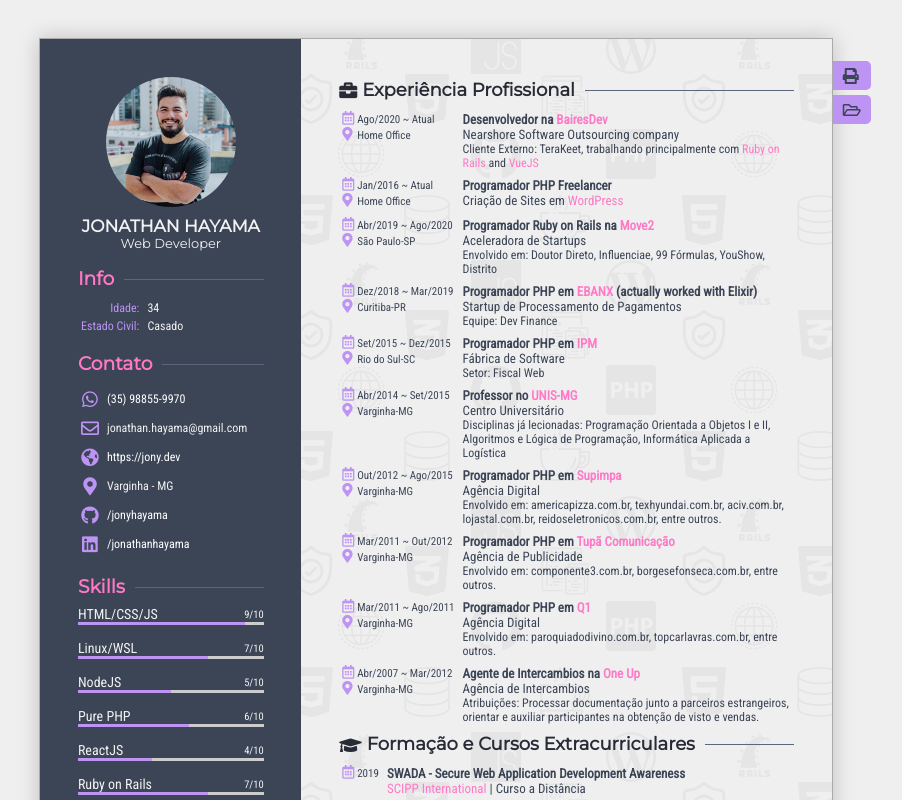
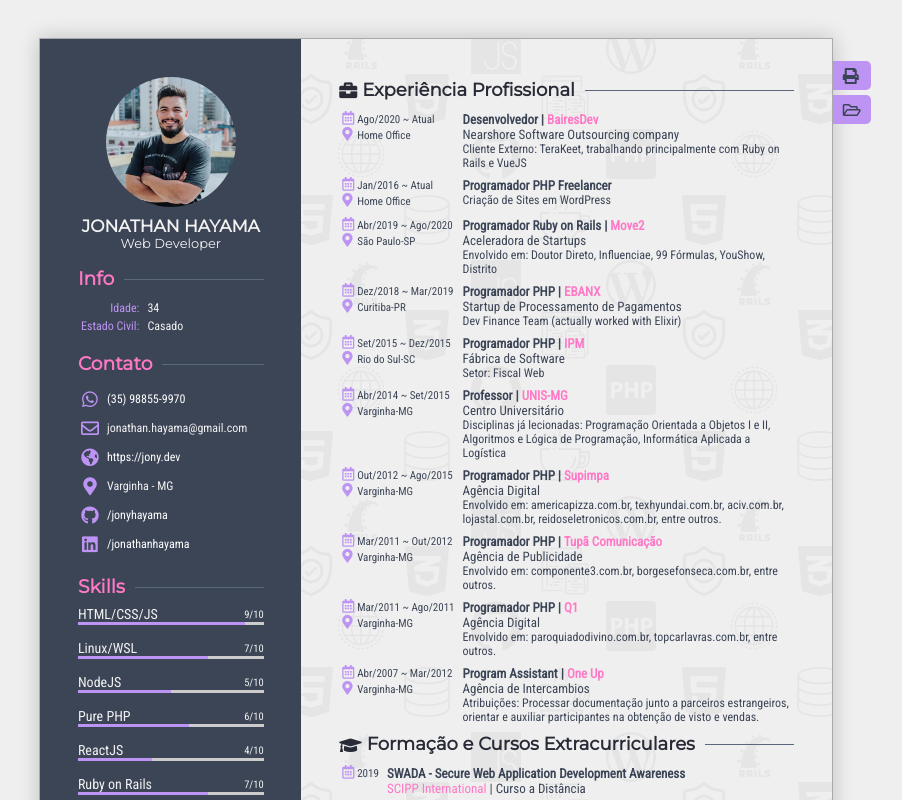
Before and after one commit to jonyhayama/resume, a Nuxt app: page /pt-br in a window 1280 px wide. Shown: the top 800 px of the page, without its empty margins (204-1106 px from the left). Built offline with nearby package versions, Linux system fonts and the light colour scheme.

Commit message:
🎨 Separate data from markup

```diff
--- a/components/WorkExperience.vue
+++ b/components/WorkExperience.vue
@@ -6,158 +6,185 @@
   }
 })
 const __ = useTranslation(props.lang);
+
+const jobs = [
+  {
+    company: {
+      name: 'BairesDev',
+      segment: __('Nearshore Software Outsourcing company'),
+      url: 'https://www.bairesdev.com/'
+    },
+    position: __('Developer'),
+    dates: [{
+      from: 'Aug/2020',
+      to: 'Current',
+    }],
+    location: __('Home Office'),
+    description: __('External Client: TeraKeet, mainly workwing with Ruby on Rails and VueJS')
+  },
+  {
+    company: null,
+    position: __('Freelance PHP Developer'),
+    dates: [{
+      from: 'Jan/2016',
+      to: 'Current',
+    }],
+    location: __('Home Office'),
+    description: __('Website creation using WordPress')
+  },
+  {
+    company: {
+      name: 'Move2',
+      segment: __('Startup Accelerator'),
+      url: 'http://move2.com.br'
+    },
+    position: __('Ruby on Rails Developer'),
+    dates: [{
+      from: 'Apr/2019',
+      to: 'Aug/2020',
+    }],
+    location: __('São Paulo-SP, BRA'),
+    description: __('Engaged in: Doutor Direto, Influenciae, 99 Fórmulas, YouShow, Distrito')
+  },
+  {
+    company: {
+      name: 'EBANX',
+      segment: __('Payment Process Startup'),
+      url: 'http://ebanx.com.br'
+    },
+    position: __('PHP Developer'),
+    dates: [{
+      from: 'Dec/2018',
+      to: 'Mar/2019',
+    }],
+    location: __('Curitiba-PR, BRA'),
+    description: __('Dev Finance Team (actually worked with Elixir)')
+  },
+  {
+    company: {
+      name: 'IPM',
+      segment: __('Software House'),
+      url: 'https://www.ipm.com.br/'
+    },
+    position: __('PHP Developer'),
+    dates: [{
+      from: 'Sep/2015',
+      to: 'Dec/2015',
+    }],
+    location: __('Rio do Sul-SC, BRA'),
+    description: __('Sector: Fiscal Web')
+  },
+  {
+    company: {
+      name: 'UNIS-MG',
+      segment: __('University'),
+      url: 'https://unis.edu.br/'
+    },
+    position: __('Professor'),
+    dates: [{
+      from: 'Apr/2014',
+      to: 'Sep/2015',
+    }],
+    location: __('Varginha-MG, BRA'),
+    description: __('Subjects: Object Oriented Programming I and II, Algorithms and Programming Logic, Computing applied to logistics')
+  },
+  {
+    company: {
+      name: 'Supimpa',
+      segment: __('Digital Agency'),
+      url: 'https://www.agenciasupimpa.com.br/'
+    },
+    position: __('PHP Developer'),
+    dates: [{
+      from: 'Oct/2012',
+      to: 'Ago/2015',
+    }],
+    location: __('Varginha-MG, BRA'),
+    description: __('Engaged in: americapizza.com.br, texhyundai.com.br, aciv.com.br, lojastal.com.br, reidoseletronicos.com.br, among others.')
+  },
+  {
+    company: {
+      name: 'Tupã Comunicação',
+      segment: __('Ad Agency'),
+      url: 'https://tupacomunicacao.com.br/'
+    },
+    position: __('PHP Developer'),
+    dates: [{
+      from: 'Mar/2011',
+      to: 'Oct/2012',
+    }],
+    location: __('Varginha-MG, BRA'),
+    description: __('Engaged in: componente3.com.br, borgesefonseca.com.br, among others.')
+  },
+  {
+    company: {
+      name: 'Q1',
+      segment: __('Digital Agency'),
+      url: 'http://q1agenciadigital.com.br'
+    },
+    position: __('PHP Developer'),
+    dates: [{
+      from: 'Mar/2011',
+      to: 'Ago/2011',
+    }],
+    location: __('Varginha-MG, BRA'),
+    description: __('Engaged in: paroquiadodivino.com.br, topcarlavras.com.br, among others.')
+  },
+  {
+    company: {
+      name: 'One Up',
+      segment: __('Travel Agency'),
+      url: 'http://workandtravel.com.br/'
+    },
+    position: __('Program Assistant'),
+    dates: [{
+      from: 'Apr/2007',
+      to: 'Mar/2012',
+    }],
+    location: __('Varginha-MG, BRA'),
+    description: __('Duties: Gather and revise documents, send documents to Visa Sponsors, help participants to schedule their visa appointments and fill out the required documents.')
+  },
+  {
+    hidden: true,
+    company: {
+      name: 'ICC Informática',
+      segment: __('Computing School'),
+      url: 'http://workandtravel.com.br/'
+    },
+    position: __('Teacher'),
+    dates: [{
+      from: 'Mar/2004',
+      to: 'Dez/2006',
+    }, {
+      from: 'Abr/2007',
+      to: 'Set/2007'
+    }],
+    location: __('Varginha-MG, BRA'),
+    description: __('Subjects: Windows, MS Office, CorelDraw, Photoshop, Webdesign')
+  },
+]
 </script>
 
 <template>
   <h2><i class="fas fa-briefcase"></i>{{ __('Work Experience') }}</h2>
   <table>
-    <tr>
+    <tr v-for="job in jobs" :class="{ hidden: job.hidden }">
       <td>
-        <i class="far fa-calendar-alt"></i>{{ __('Aug/2020 ~ Current') }}
-        <br /><i class="fa fa-map-marker-alt"></i>{{ __('Home Office') }}
+        <template v-for="date in job.dates">
+          <i class="far fa-calendar-alt"></i>{{ __(`${date.from} ~ ${date.to}`) }}<br />
+        </template>
+        <i class="fa fa-map-marker-alt"></i>{{ job.location }}
       </td>
       <td>
-        <strong>{{ __('Developer at') }} <a href="https://www.bairesdev.com/" target="_blank"
-            rel="nofollow">BairesDev</a></strong>
-        <br />{{ __('Nearshore Software Outsourcing company') }}
+        <strong>{{ job.position }}
+          <template v-if="job.company">
+            | <a :href="job.company.url" target="_blank" rel="nofollow">{{ job.company.name }}</a>
+          </template>
+        </strong>
+        <br />
+        {{ job.company && job.company.segment }}
         <div>
-          {{ __('External Client: TeraKeet, mainly workwing with') }} <a href="https://rubyonrails.org/" target="_blank"
-            rel="nofollow">Ruby on Rails</a> and <a href="https://vuejs.org/" target="_blank"
-            rel="nofollow">VueJS</a>
-        </div>
-      </td>
-    </tr>
-    <tr>
-      <td>
-        <i class="far fa-calendar-alt"></i>{{ __('Jan/2016 ~ Current') }}
-        <br /><i class="fa fa-map-marker-alt"></i>{{ __('Home Office') }}
-      </td>
-      <td>
-        <strong>{{ __('Freelance PHP Developer') }}</strong>
-        <br />{{ __('Website creation using') }} <a href="https://wordpress.org/" target="_blank" rel="nofollow">WordPress</a>
-      </td>
-    </tr>
-    <tr>
-      <td>
-        <i class="far fa-calendar-alt"></i>{{ __('Apr/2019 ~ Aug/2020') }}
-        <br /><i class="fa fa-map-marker-alt"></i>{{ __('São Paulo-SP, BRA') }}
-      </td>
-      <td>
-        <strong>{{ __('Ruby on Rails Developer at') }} <a href="http://move2.com.br" target="_blank"
-            rel="nofollow">Move2</a></strong>
-        <br />{{ __('Startup Accelerator') }}
-        <div>
-          {{ __('Engaged in: Doutor Direto, Influenciae, 99 Fórmulas, YouShow, Distrito') }}
-        </div>
-      </td>
-    </tr>
-    <tr>
-      <td>
-        <i class="far fa-calendar-alt"></i>{{ __('Dec/2018 ~ Mar/2019') }}
-        <br /><i class="fa fa-map-marker-alt"></i>{{ __('Curitiba-PR, BRA') }}
-      </td>
-      <td>
-        <strong>{{ __('PHP Developer at') }} <a href="http://ebanx.com.br" target="_blank" rel="nofollow">EBANX</a> {{ __('(actually worked with Elixir)') }}</strong>
-        <br />{{ __('Payment Process Startup') }}
-        <div>
-          {{ __('Dev Finance Team') }}
-        </div>
-      </td>
-    </tr>
-    <tr>
-      <td>
-        <i class="far fa-calendar-alt"></i>{{ __('Sep/2015 ~ Dec/2015') }}
-        <br /><i class="fa fa-map-marker-alt"></i>{{ __('Rio do Sul-SC, BRA') }}
-      </td>
-      <td>
-        <strong>{{ __('PHP Developer at') }} <a href="https://www.ipm.com.br/" target="_blank" rel="nofollow">IPM</a></strong>
-        <br />{{ __('Software House') }}
-        <div>
-          {{ __('Sector: Fiscal Web') }}
-        </div>
-      </td>
-    </tr>
-    <tr>
-      <td>
-        <i class="far fa-calendar-alt"></i>{{ __('Apr/2014 ~ Sep/2015') }}
-        <br /><i class="fa fa-map-marker-alt"></i>{{ __('Varginha-MG, BRA') }}
-      </td>
-      <td>
-        <strong>{{ __('Professor at') }} <a href="https://unis.edu.br/" target="_blank" rel="nofollow">UNIS-MG</a></strong>
-        <br />{{ __('University') }}
-        <div>
-          {{ __('Subjects: Object Oriented Programming I and II, Algorithms and Programming Logic, Computing applied to logistics') }}
-        </div>
-      </td>
-    </tr>
-    <tr>
-      <td>
-        <i class="far fa-calendar-alt"></i>{{ __('Oct/2012 ~ Ago/2015') }}
-        <br /><i class="fa fa-map-marker-alt"></i>{{ __('Varginha-MG, BRA') }}
-      </td>
-      <td>
-        <strong>{{ __('PHP Developer at') }} <a href="https://www.agenciasupimpa.com.br/" target="_blank"
-            rel="nofollow">Supimpa</a></strong>
-        <br />{{ __('Digital Agency') }}
-        <div>
-          {{ __('Engaged in: americapizza.com.br, texhyundai.com.br, aciv.com.br, lojastal.com.br, reidoseletronicos.com.br, among others.') }}
-        </div>
-      </td>
-    </tr>
-    <tr>
-      <td>
-        <i class="far fa-calendar-alt"></i>{{ __('Mar/2011 ~ Oct/2012') }}
-        <br /><i class="fa fa-map-marker-alt"></i>{{ __('Varginha-MG, BRA') }}
-      </td>
-      <td>
-        <strong>{{ __('PHP Developer at') }} <a href="https://tupacomunicacao.com.br/pt/home/" target="_blank"
-            rel="nofollow">Tupã Comunicação</a></strong>
-        <br />{{ __('Ad Agency') }}
-        <div>
-          {{ __('Engaged in: componente3.com.br, borgesefonseca.com.br, among others.') }}
-        </div>
-      </td>
-    </tr>
-    <tr>
-      <td>
-        <i class="far fa-calendar-alt"></i>{{ __('Mar/2011 ~ Ago/2011') }}
-        <br /><i class="fa fa-map-marker-alt"></i>{{ __('Varginha-MG, BRA') }}
-      </td>
-      <td>
-        <strong>{{ __('PHP Developer at') }} <a href="http://q1agenciadigital.com.br" target="_blank"
-            rel="nofollow">Q1</a></strong>
-        <br />{{ __('Digital Agency') }}
-        <div>
-          {{ __('Engaged in: paroquiadodivino.com.br, topcarlavras.com.br, among others.') }}
-        </div>
-      </td>
-    </tr>
-    <tr>
-      <td>
-        <i class="far fa-calendar-alt"></i>{{ __('Apr/2007 ~ Mar/2012') }}
-        <br /><i class="fa fa-map-marker-alt"></i>{{ __('Varginha-MG, BRA') }}
-      </td>
-      <td>
-        <strong>{{ __('Program Assistant at') }} <a href="http://workandtravel.com.br/" target="_blank" rel="nofollow">One
-            Up</a></strong>
-        <br />{{ __('Travel Agency') }}
-        <div>
-          {{ __('Duties: Gather and revise documents, send documents to Visa Sponsors, help participants to schedule their visa appointments and fill out the required documents.') }}
-        </div>
-      </td>
-    </tr>
-    <tr class="hidden">
-      <td>
-        <i class="far fa-calendar-alt"></i>{{ __('Mar/2004 ~ Dez/2006') }}
-        <br /><i class="far fa-calendar-alt"></i>{{ __('Abr/2007 ~ Set/2007') }}
-        <br /><i class="fa fa-map-marker-alt"></i>{{ __('Varginha-MG, BRA') }}
-      </td>
-      <td>
-        <strong>{{ __('Teacher at') }} <a href="http://grupoicc.com.br/" target="_blank" rel="nofollow">ICC
-            Informática</a></strong>
-        <br />{{ __('Computing School') }}
-        <div>
-          {{ __('Subjects: Windows, MS Office, CorelDraw, Photoshop, Webdesign') }}
+          {{ job.description }}
         </div>
       </td>
     </tr>
--- a/composables/useTranslation.js
+++ b/composables/useTranslation.js
@@ -14,19 +14,19 @@
     'Coffee': 'Café',
     'Work Experience': 'Experiência Profissional',
     'Aug/2020 ~ Current': 'Ago/2020 ~ Atual',
-    'Developer at': 'Desenvolvedor na',
-    'External Client: TeraKeet, mainly workwing with': 'Cliente Externo: TeraKeet, trabalhando principalmente com',
+    'Developer': 'Desenvolvedor',
+    'External Client: TeraKeet, mainly workwing with Ruby on Rails and VueJS': 'Cliente Externo: TeraKeet, trabalhando principalmente com Ruby on Rails e VueJS',
     'Jan/2016 ~ Current': 'Jan/2016 ~ Atual',
     'Freelance PHP Developer': 'Programador PHP Freelancer',
-    'Website creation using': 'Criação de Sites em',
+    'Website creation using WordPress': 'Criação de Sites em WordPress',
     'Apr/2019 ~ Aug/2020': 'Abr/2019 ~ Ago/2020',
     'São Paulo-SP, BRA': 'São Paulo-SP',
-    'Ruby on Rails Developer at': 'Programador Ruby on Rails na',
+    'Ruby on Rails Developer': 'Programador Ruby on Rails',
     'Startup Accelerator': 'Aceleradora de Startups',
     'Engaged in: Doutor Direto, Influenciae, 99 Fórmulas, YouShow, Distrito': 'Envolvido em: Doutor Direto, Influenciae, 99 Fórmulas, YouShow, Distrito',
     'Dec/2018 ~ Mar/2019': 'Dez/2018 ~ Mar/2019',
     'Curitiba-PR, BRA': 'Curitiba-PR',
-    'PHP Developer at': 'Programador PHP em',
+    'PHP Developer': 'Programador PHP',
     'Payment Process Startup': 'Startup de Processamento de Pagamentos',
     'Dev Finance Team': 'Equipe: Dev Finance',
     'Sep/2015 ~ Dec/2015': 'Set/2015 ~ Dez/2015',
```
